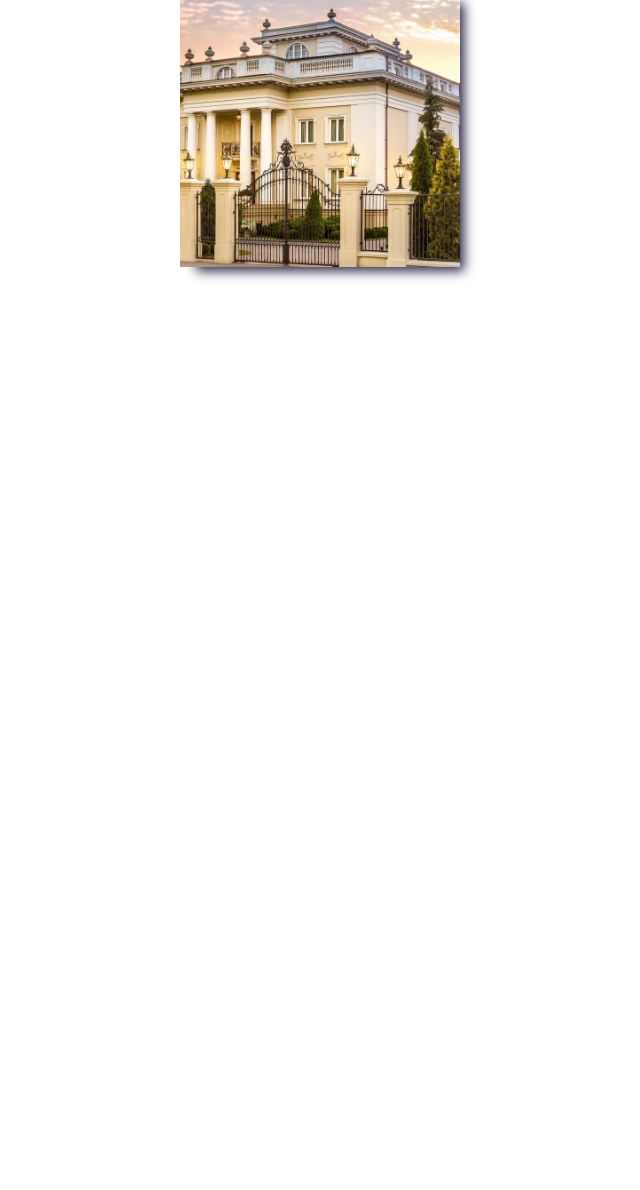
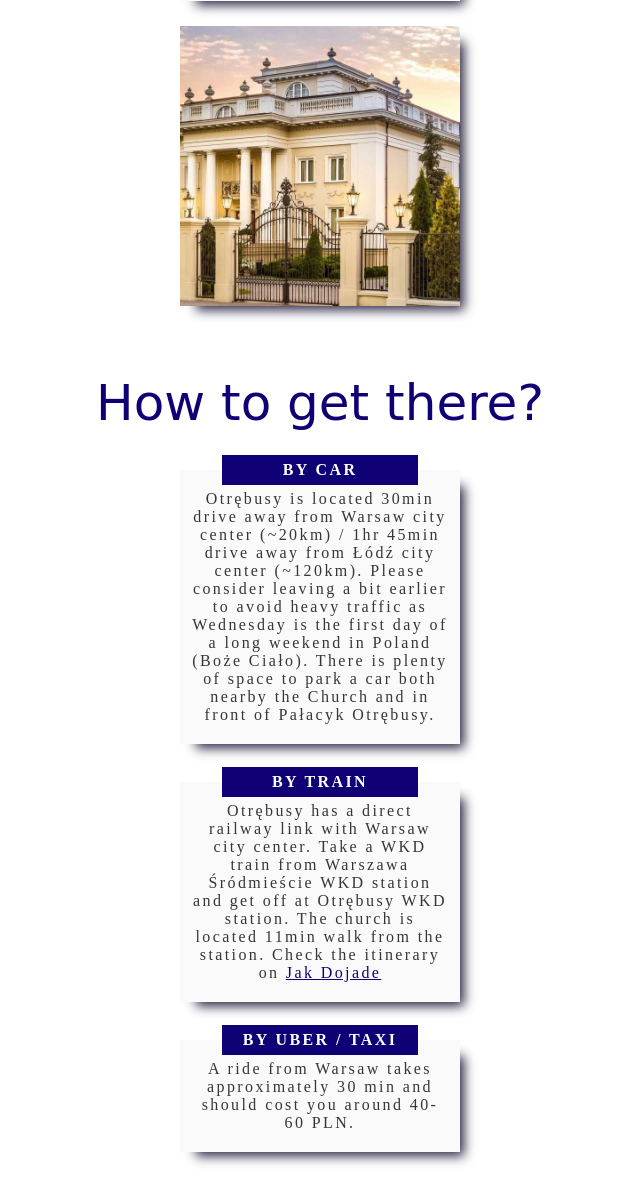
Before and after one commit to karolinakazmierska/karolina-david, a website: page index.html in a window 1280 px wide. Shown: the part 1226-2416 px from the top of the page, without its empty margins (320-960 px from the left). Before the commit the page ends 1600 px from the top, so only its background shows below. Drawn offline with Linux system fonts and the light colour scheme; a web font is replaced by a local one.

Commit message:
Setup of how section

```diff
--- a/index.html
+++ b/index.html
@@ -34,6 +34,7 @@
     </section>
 
     <section class="when" id="when">
+        <h3>When & where?</h3>
         <div class="description">
             <p class="date">19.06.2019</p>
             <p class="day">Wednesday</p>
@@ -43,8 +44,21 @@
             <p class="type">Wedding reception:</p>
             <p class="address">Pałacyk Otrebusy, 2 Warszawska Street, Otrebusy</p>
         </div>
-        <div class="palace">
+        <div class="palace"></div>
+    </section>
 
+    <section class="how" id="how">
+        <h4>How to get there?</h4>
+        <div class="transport-box">
+            <p>Otrębusy is located 30min drive away from Warsaw city center (~20km) / 1hr 45min drive away from Łódź city center (~120km).
+            Please consider leaving a bit earlier to avoid heavy traffic as Wednesday is the first day of a long weekend in Poland (Boże Ciało).
+            There is plenty of space to park a car both nearby the Church and in front of Pałacyk Otrębusy.</p>
+        </div>
+        <div class="transport-box">
+            <p>Otrębusy has a direct railway link with Warsaw city center. Take a WKD train from Warszawa Śródmieście WKD station and get off at Otrębusy WKD station. The church is located 11min walk from the station. Check the itinerary on <a href="https://jakdojade.pl/warszawa/trasa/">Jak Dojade</a></p>
+        </div>
+        <div class="transport-box">
+            <p>A ride from Warsaw takes approximately 30 min and should cost you around 40-60 PLN.</p>
         </div>
     </section>
 </body>
--- /dev/null
+++ b/scss/_how.scss
@@ -0,0 +1,52 @@
+.how {
+    height: auto;
+    display: flex;
+    flex-direction: column;
+    align-items: center;
+    justify-content: center;
+    h4 {
+        font-family: 'Italianno', cursive;
+        font-size: 50px;
+        margin-bottom: 38px;
+        color: $primary-color;
+    }
+    .transport-box {
+        height: auto;
+        width: 280px;
+        background-color: #fafafa;
+        box-shadow: 10px 10px 11px -6px rgba(41,36,66,1);
+        -webkit-box-shadow: 10px 10px 11px -6px rgba(41,36,66,1);
+        -moz-box-shadow: 10px 10px 11px -6px rgba(41,36,66,1);
+        margin-bottom: 38px;
+        padding: 20px 12px;
+        text-align: center;
+        position: relative;
+        color: $tertiary-color;
+        a {
+            color: $primary-color;
+        }
+
+    }
+    div:nth-child(2)::after,
+    div:nth-child(3)::after,
+    div:nth-child(4)::after {
+        content: "By car";
+        position: absolute;
+        top: 0;
+        left: 50%;
+        transform: translate(-50%,-50%);
+        width: 70%;
+        height: auto;
+        padding: 6px;
+        background-color: $primary-color;
+        color: $secondary-color;
+        text-transform: uppercase;
+        font-weight: bold;
+    }
+    div:nth-child(3)::after {
+        content: "By train"
+    }
+    div:nth-child(4)::after {
+        content: "By Uber / Taxi"
+    }
+}
--- a/scss/_variables.scss
+++ b/scss/_variables.scss
@@ -1,2 +1,3 @@
-$primary-color: #100075;
+$primary-color: #100075; // dark blue
 $secondary-color: white;
+$tertiary-color: #353636; // grey
--- a/scss/_when.scss
+++ b/scss/_when.scss
@@ -4,10 +4,12 @@
     flex-direction: column;
     align-items: center;
     justify-content: center;
-    // background: url('./../images/palacyk.jpg');
-    // background-position: center;
-    // background-repeat: no-repeat;
-    // background-size: cover;
+    h3 {
+        font-family: 'Italianno', cursive;
+        font-size: 50px;
+        margin-bottom: 20px;
+        color: $primary-color;
+    }
     .description {
         height: 280px;
         width: 280px;
--- a/scss/main.scss
+++ b/scss/main.scss
@@ -3,6 +3,7 @@
 @import '_nav';
 @import '_home';
 @import '_when';
+@import '_how';
 
 * {
     font-family: 'Cormorant Upright', serif;
```
Also changed, not shown: css/main.css.
